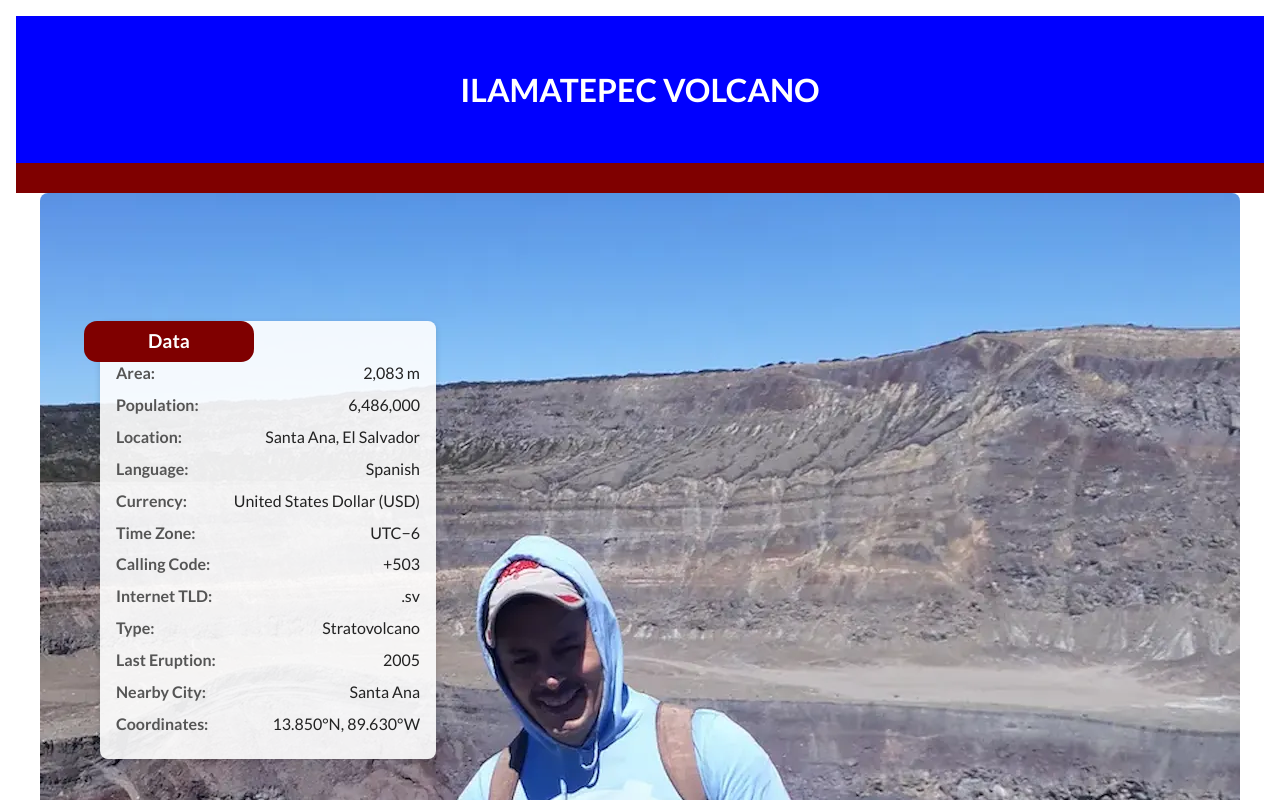
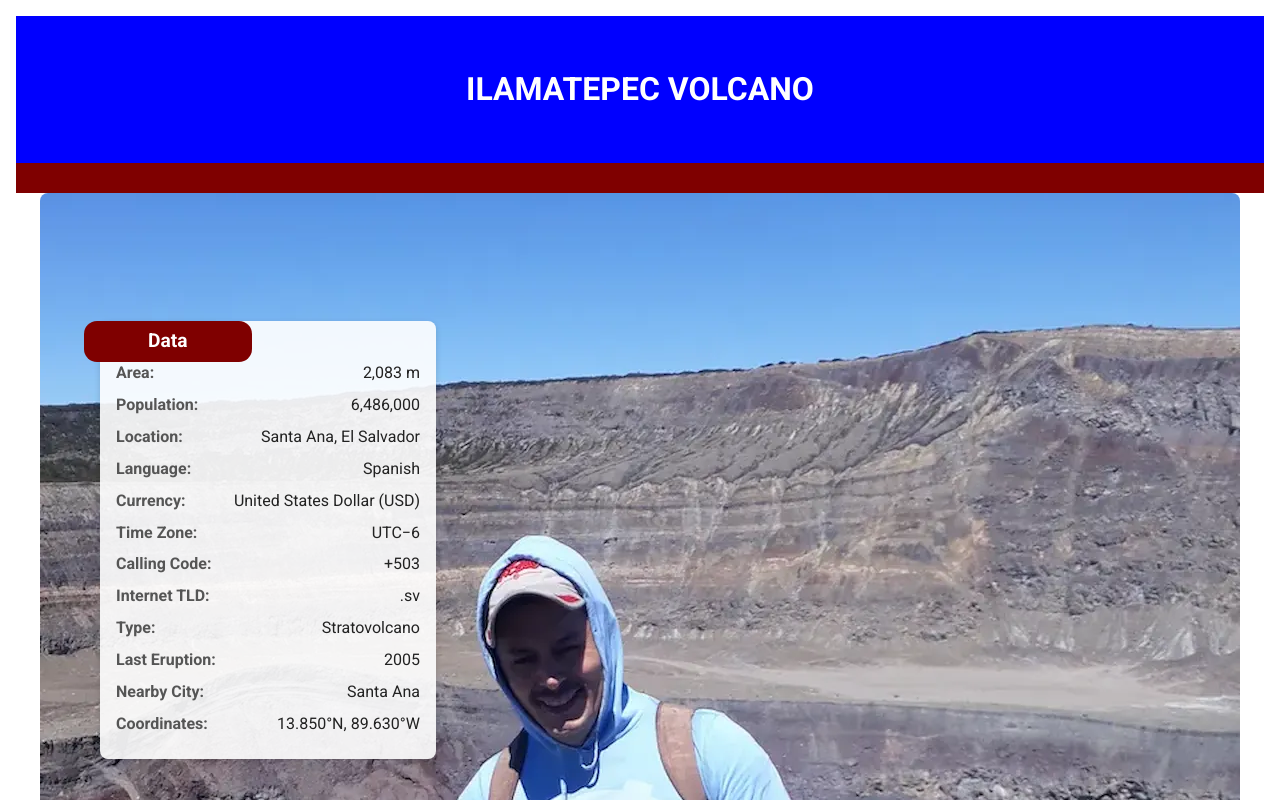
Before and after one commit to Silverkike/wdd131, a plain HTML site: page place.html in a window 1280 px wide. Shown: the top 800 px of the page. Drawn offline with Linux system fonts and the light colour scheme.

Commit message:
fixed google fonts

```diff
--- a/place.html
+++ b/place.html
@@ -12,7 +12,8 @@
     <!-- Google Fonts -->
     <link rel="preconnect" href="https://fonts.googleapis.com">
     <link rel="preconnect" href="https://fonts.gstatic.com" crossorigin >
-    <link href="https://fonts.googleapis.com/css2?family=Lato:wght@400;700&display=swap" rel="stylesheet" >
+    <link href="https://fonts.googleapis.com/css2?family=Roboto:wght@400;700&display=swap" rel="stylesheet">
+
 
 
     <link rel="stylesheet" href="styles/place.css">
--- a/styles/place.css
+++ b/styles/place.css
@@ -1,4 +1,5 @@
 :root {
+    --font-base: 'Roboto', sans-serif;
     --clr-es-blue: blue;
     /* El Salvador blue */
     --clr-h2-bg: #7f0000;
@@ -15,9 +16,9 @@
     box-sizing: border-box;
 }
 
-/* Aplica la fuente desde Google Fonts */
+/* Aplica la fuente Roboto cargada vía <link> */
 body {
-    font-family: 'Lato', sans-serif;
+    font-family: var(--font-base);
     background: var(--clr-white);
     color: var(--txt-dark);
     line-height: 1.6;
```
